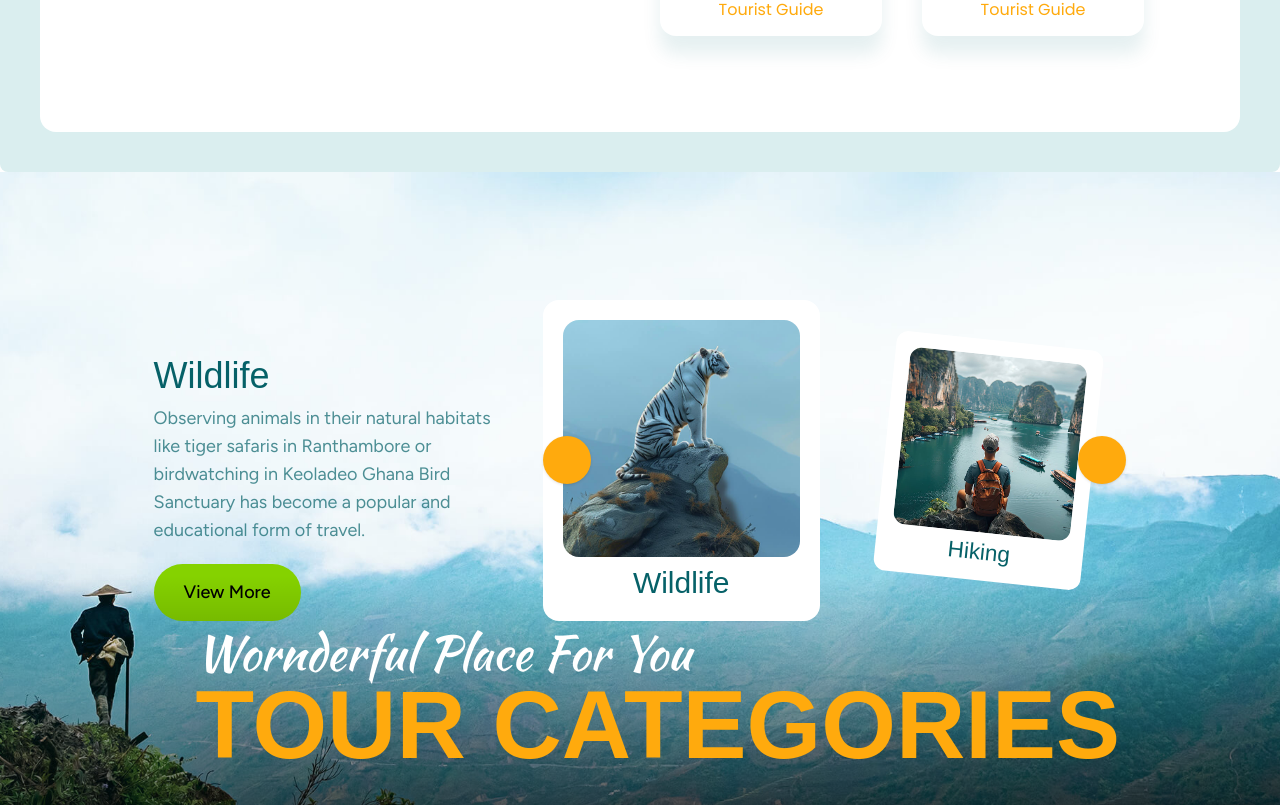
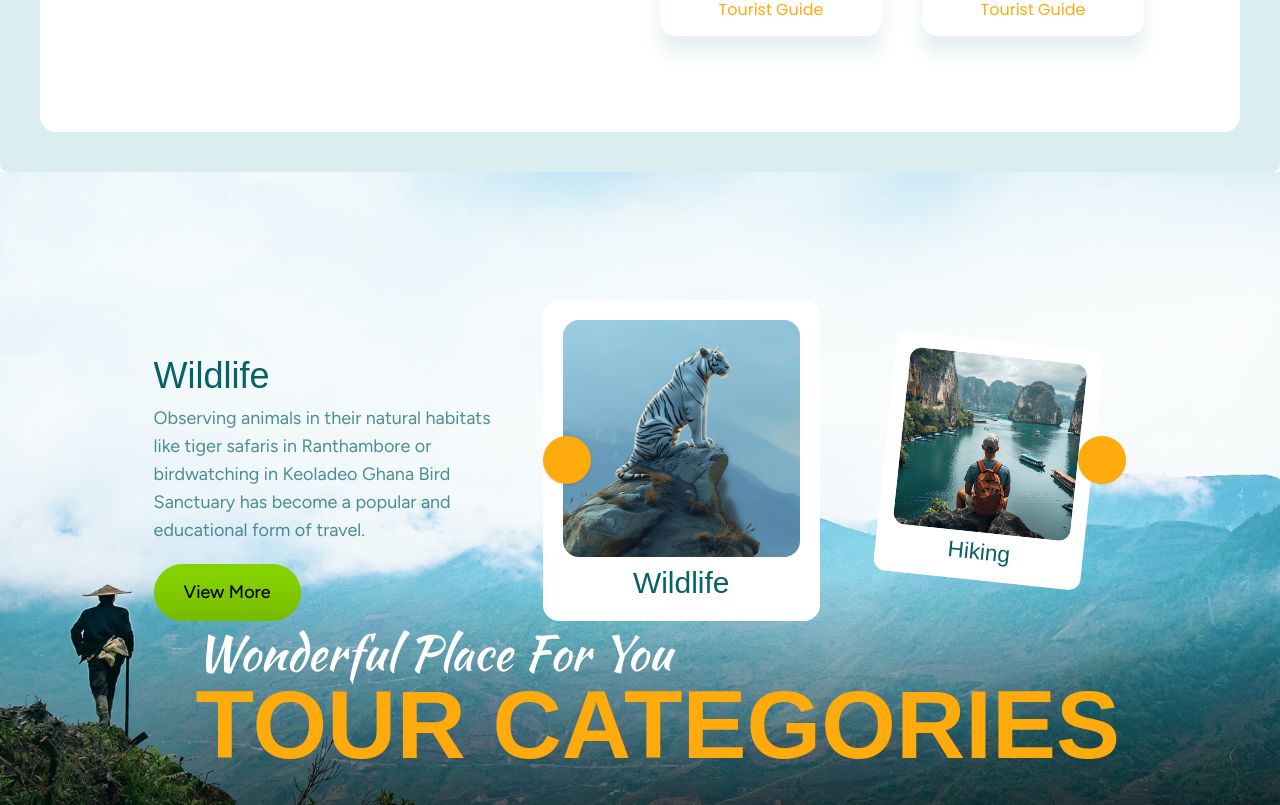
Before and after one commit to Itssanthoshhere/Travelor, a React (Vite) app: page / in a window 1280 px wide. Shown: the part 5384-6189 px from the top of the page. Built offline with nearby package versions, Linux system fonts and the light colour scheme; some icons are missing; a web font is replaced by a local one.

Commit message:
fix: correct typo in TourCategories component heading

```diff
--- a/src/components/Index/TourCategories/TourCategories.jsx
+++ b/src/components/Index/TourCategories/TourCategories.jsx
@@ -126,7 +126,7 @@ const TourCategories = () => {
         </div>
 
         <div className="relative lg:absolute xl:right-40 bottom-8 flex flex-col text-white font-kaushan! text-xl sm:text-2xl xl:text-start text-end xl:text-5xl z-1">
-          Wornderful Place For You
+          Wonderful Place For You
           <h2 className="uppercase font-afacad! font-extrabold text-4xl lg:text-6xl xl:text-8xl text-yellow">
             Tour Categories
           </h2>
```
